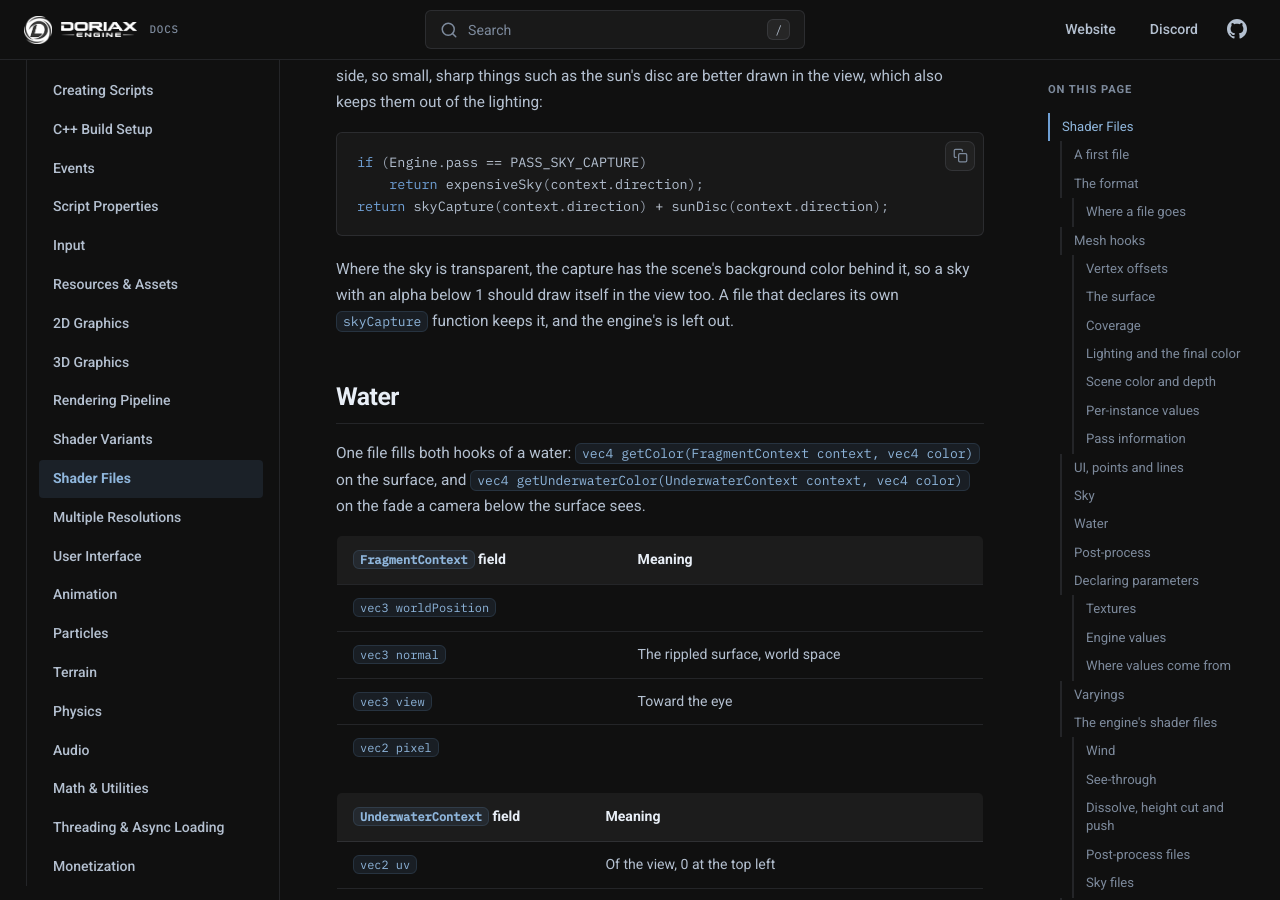
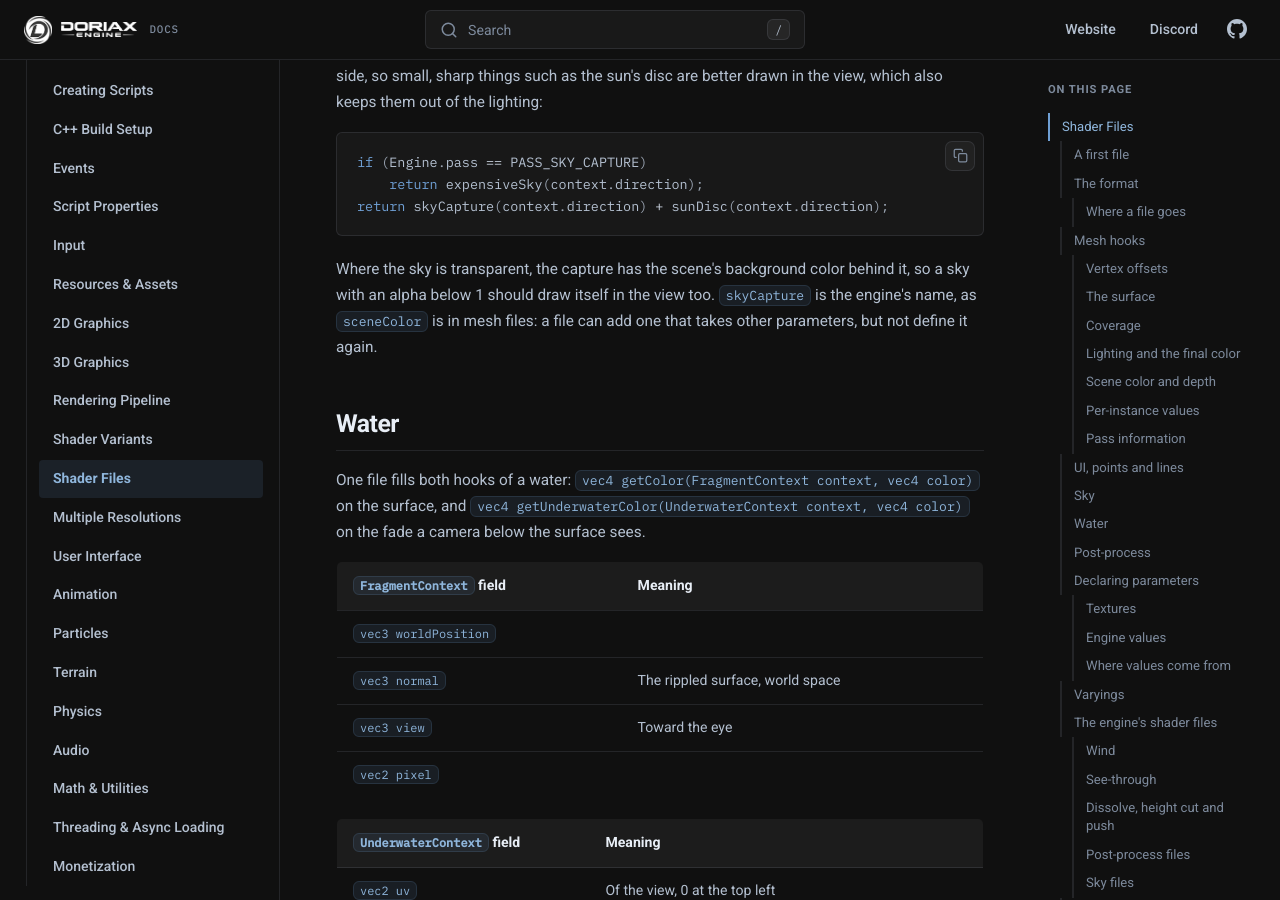
Before and after one commit to doriaxengine/doriax-docs, an MkDocs documentation site: the page built from docs/manual/shader-files.md, in a window 1280 px wide and 900 px high, scrolled down 9682 px. Built offline with MkDocs 1.6.1, drawn with Linux system fonts in a browser that asks for light colours; comment, search, counter and statistics services are not loaded.

Commit message:
Fog sky variants, reserved helper names

````diff
--- a/docs/manual/shader-files.md
+++ b/docs/manual/shader-files.md
@@ -304,8 +304,9 @@ return skyCapture(context.direction) + sunDisc(context.direction);
 ```
 
 Where the sky is transparent, the capture has the scene's background color behind it, so a
-sky with an alpha below 1 should draw itself in the view too. A file that declares its own
-`skyCapture` function keeps it, and the engine's is left out.
+sky with an alpha below 1 should draw itself in the view too. `skyCapture` is the engine's
+name, as `sceneColor` is in mesh files: a file can add one that takes other parameters, but
+not define it again.
 
 ## Water
 
````
Also changed, not shown: docs/manual/rendering-pipeline.md (+6 -2 lines).
